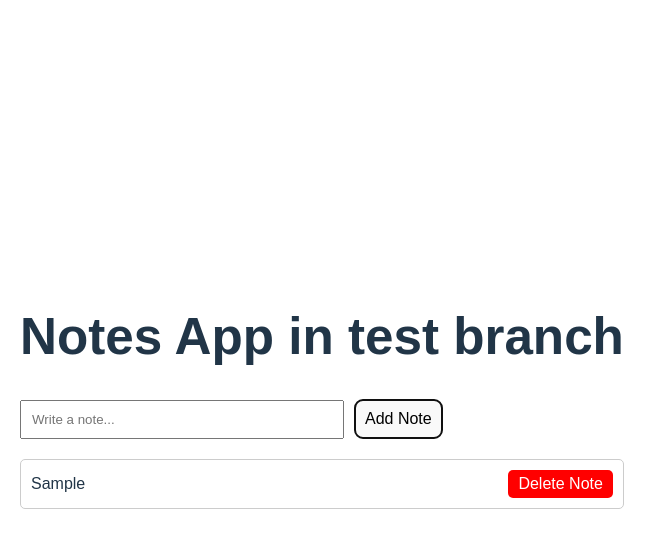
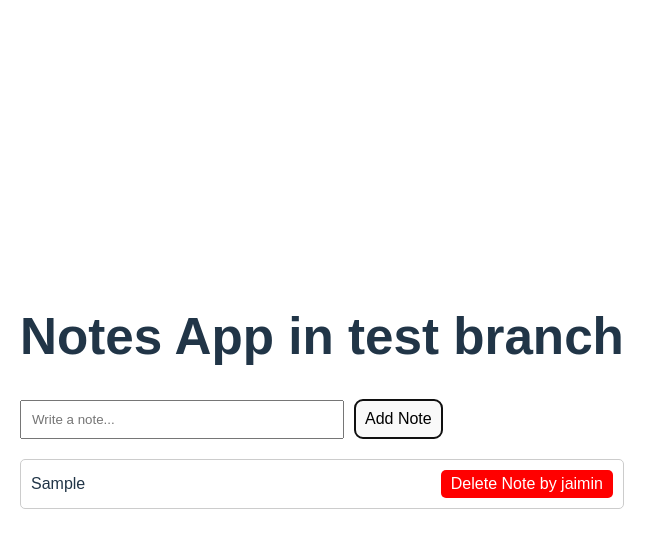
Before and after one commit to jk5422/React-18, a React (Vite) app in the folder contextApi/: page / in a window 1280 px wide. Both pictures are taken after typing "Sample" into the empty fields and a click on the button "Add Note". Shown: the top 548 px of the page, without its empty margins (0-667 px from the left). Built offline with nearby package versions, Linux system fonts and the light colour scheme.

Commit message:
button text

```diff
--- a/contextApi/src/App.jsx
+++ b/contextApi/src/App.jsx
@@ -61,7 +61,7 @@ const App = () => {
                 cursor: "pointer",
               }}
             >
-              Delete Note
+              Delete Note by jaimin
             </button>
           </li>
         ))}
```
